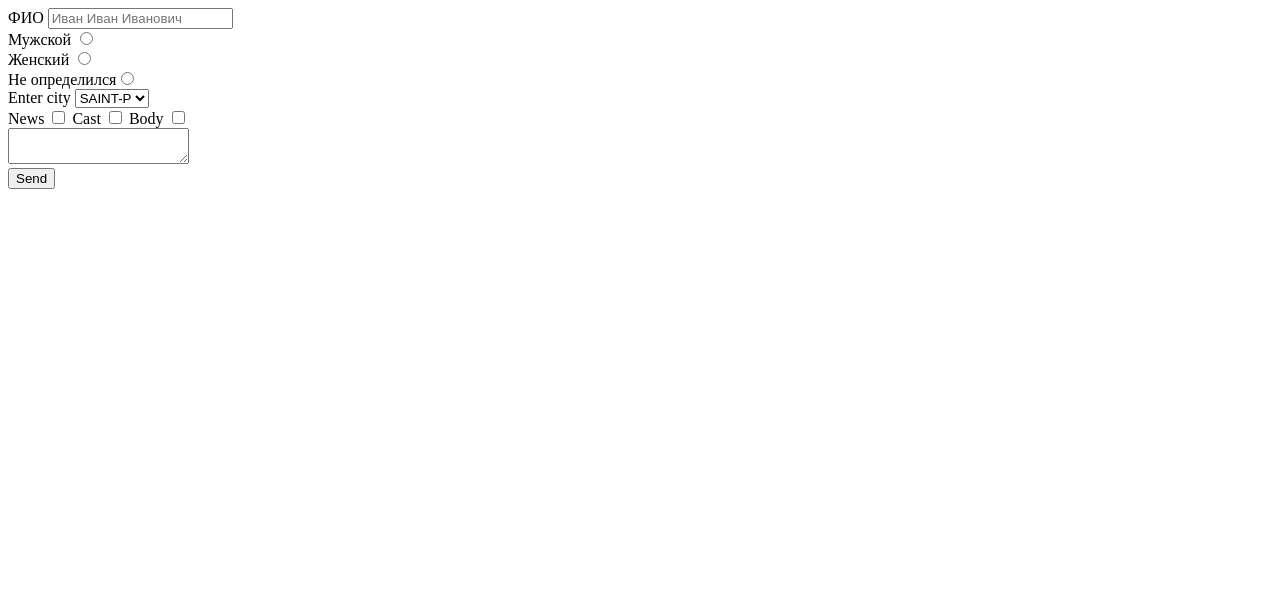
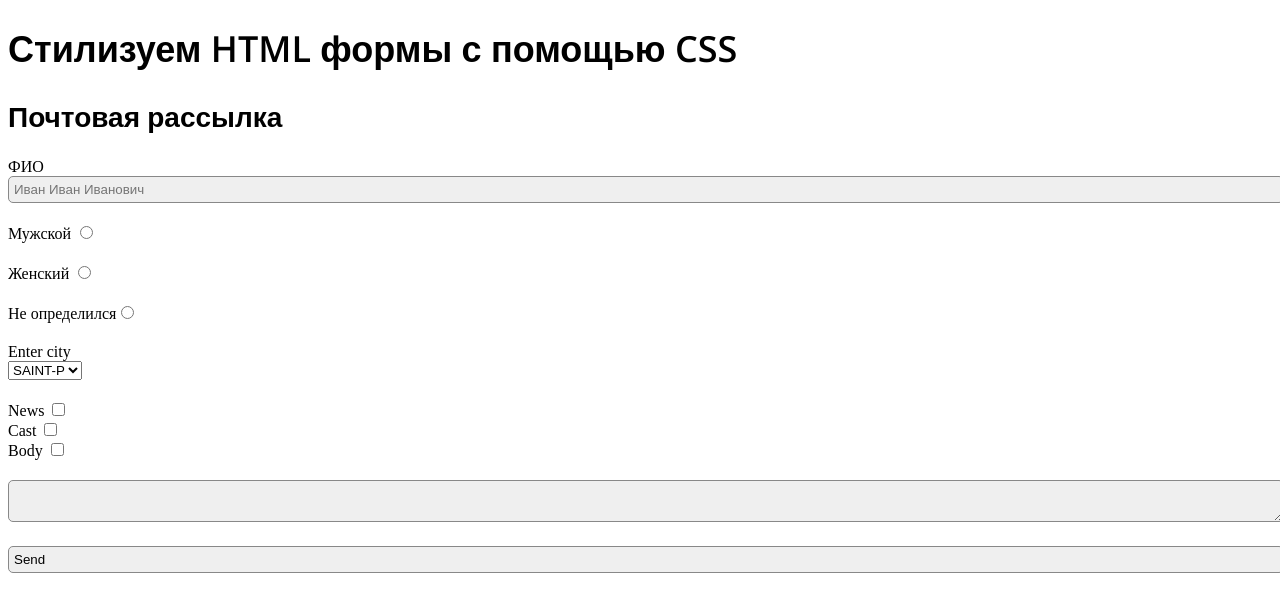
Before and after one commit to itmo-it-group-305/german.popov-makeup, a plain HTML site: page index.html in a window 1280 px wide. Drawn offline with nearby package versions, Linux system fonts and the light colour scheme.

Commit message:
Практика css 1

```diff
--- /dev/null
+++ b/css/style.css
@@ -0,0 +1,47 @@
+@import url(//fonts.googleapis.com/css?family=Open+Sans:400,600|Ubuntu+Condensed&subset=latin,cyrillic,latin-ext);
+
+.body {
+    font-family: 'Open Sans', sans-serif;
+    margin: 20px;
+}
+h1.h2{
+    color: darkcyan;
+    font-family: 'Ubuntu Condensed', sans-serif;
+}
+
+h1{
+    font-family: 'Open Sans', sans-serif;
+    font-size: 36px;
+}
+
+h2{
+    font-family: 'Open Sans', sans-serif;
+    font-size: 28px;
+}
+ul {
+    list-style: none;
+    margin: 0;
+    padding: 0;
+    }
+
+.form-row{
+    margin: 20px 0;
+}
+
+.form-row input,
+textarea {
+    background: #efefef;
+    border: 1px solid #888;
+    border-radius: 5px;
+    padding: 5px;
+    width: 100%;
+}
+
+.form-row label {
+    display: block;
+}
+
+.form-row [type=radio],
+.form-row [type=checkbox] {
+    width: auto;
+}
--- a/index.html
+++ b/index.html
@@ -2,30 +2,32 @@
 <html lang="ru">
 <head>
   <meta charset="UTF-8">
+    <link rel="stylesheet" href="css/style.css">
   <title>Html - формы</title>
 </head>
 <body>
+    <h1>Стилизуем HTML формы с помощью CSS</h1>
+    <h2>Почтовая рассылка</h2>
     <form action="action.php" method="post">
-      <div>
+        <div class="form-row">
           <label for="fio">ФИО</label>
       <input id="fio" type="text" placeholder="Иван Иван Иванович" name="spam[fio]">
       </div>
-      <div>
+      <div class="form-row">
         <label>
           Мужской <input type="radio" name="spam[sex]" value="0">
         </label>
-        <div>
+        <div class="form-row">
           <label>
             Женский <input type="radio" name="spam[sex]" value="1">
           </label>
         </div>
-        <div>
+        <div class="form-row">
           <label>
-
             Не определился<input type="radio" name="spam[sex]" value="2">
           </label>
         </div>
-            <div>
+            <div class="form-row">
               <label for="city">Enter city </label>
               <select name="city" id="city">
                 <option value="1">SAINT-P</option>
@@ -33,28 +35,25 @@
                 <option value="3">Moscow</option>
               </select>
             </div>
-
-        <div>
+        <div class="form-row">
             <label>
               News
               <input type="checkbox" name="sections[]" value="1">
             </label>
             Cast
             <input type="checkbox" name="sections[]" value="2">
-
             <label>
               Body
               <input type="checkbox" name="sections[]" value="3">
             </label>
           </div>
-          <div>
+          <div class="form-row">
             <label for="comment"> </label>
             <textarea name="comment" id="comment">
-
             </textarea>
           </div>
-        <div>
-          <input type="submit" value="Send">
+        <div class="form-row">
+          <input type="form-row button" value="Send">
         </div>
     </form>
 </body>
```
